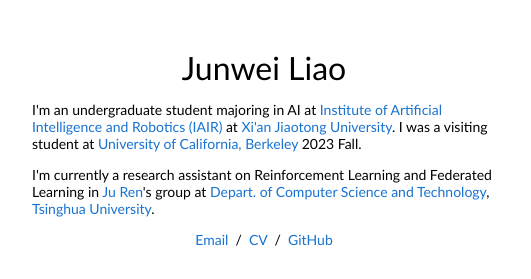
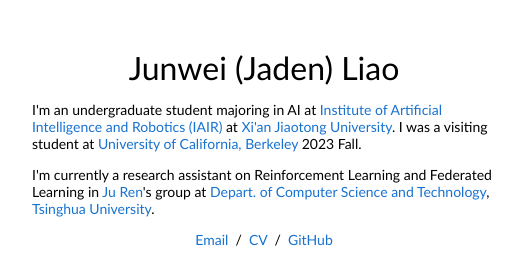
Before and after one commit to jwliao-ai/jwliao-ai.github.io, a plain HTML site: page index.html in a window 1280 px wide. Shown: the top 279 px of the page, 228-759 px from the left. Drawn offline with Linux system fonts and the light colour scheme.

Commit message:
Mini modification

```diff
--- a/index.html
+++ b/index.html
@@ -4,7 +4,7 @@
 <head>
   <meta http-equiv="Content-Type" content="text/html; charset=UTF-8">
 
-  <title>Junwei Liao</title>
+  <title>Junwei (Jaden) Liao</title>
 
   <meta name="author" content="Junwei Liao">
   <meta name="viewport" content="width=device-width, initial-scale=1">
@@ -25,7 +25,7 @@
               <tr style="padding:0px">
                 <td style="padding:2.5%;width:63%;vertical-align:middle">
                   <p class="name" style="text-align: center;">
-                    Junwei Liao
+                    Junwei (Jaden) Liao
                   </p>
                   <p>I'm an undergraduate student majoring in AI at <a href="http://www.aiar.xjtu.edu.cn/"
                       target="_blank">Institute of Artificial Intelligence and Robotics (IAIR)</a>
```
